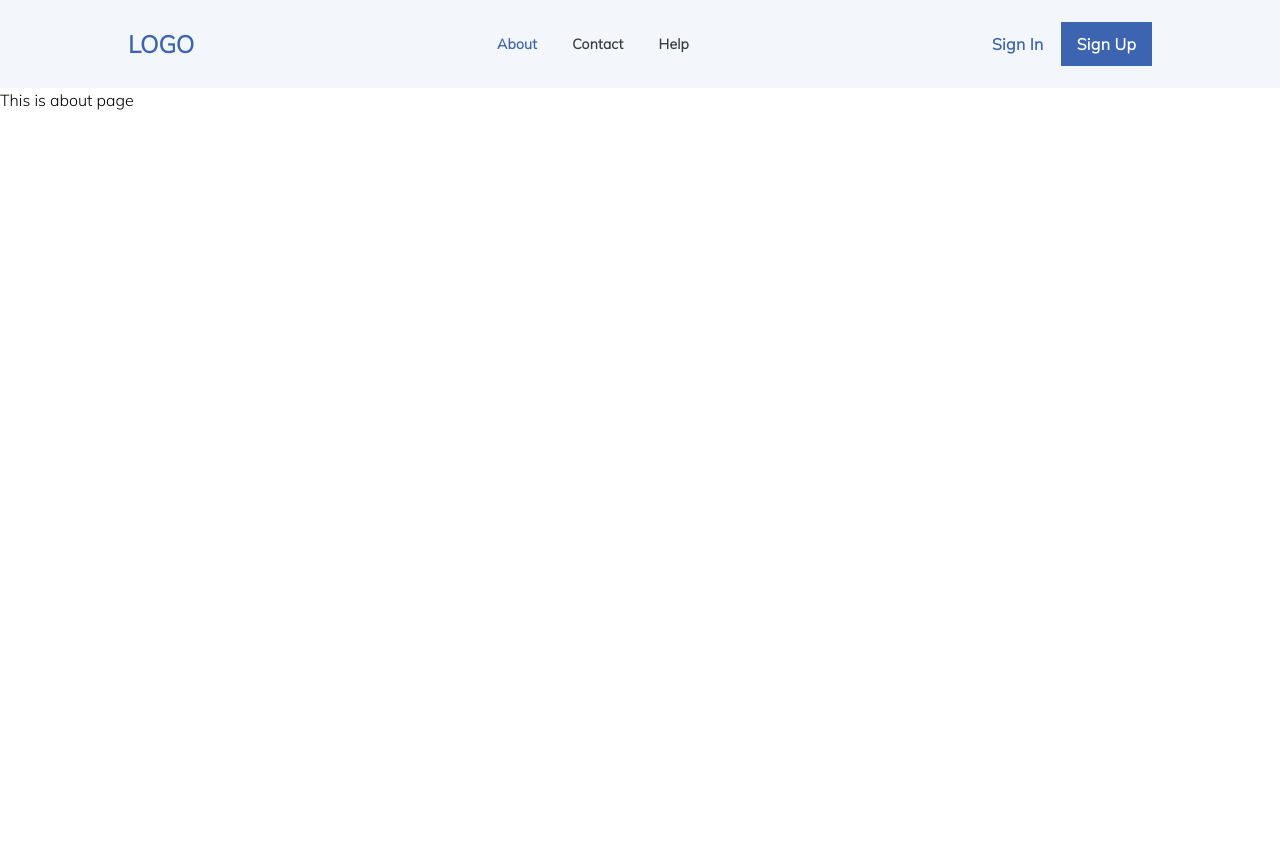
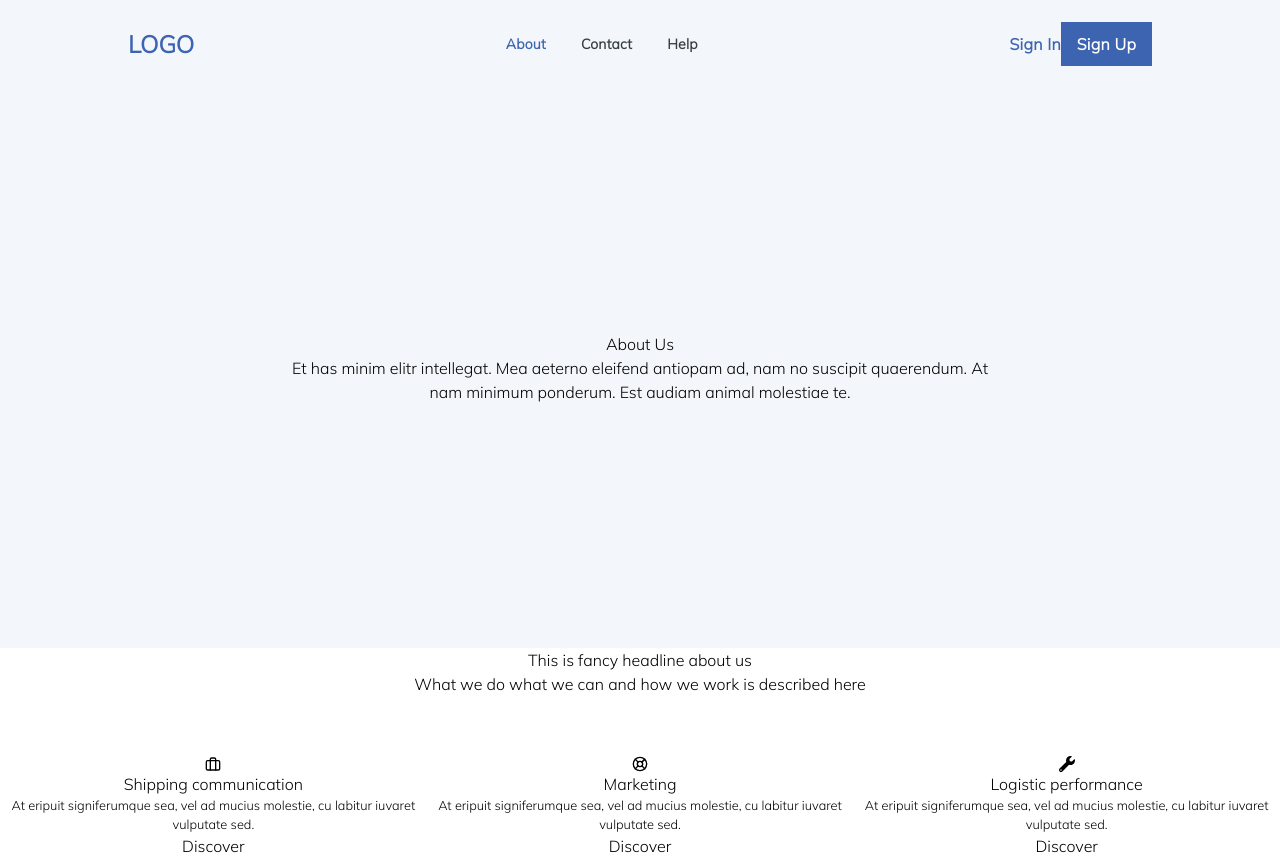
Before and after one commit to WCS-DLC-Bitcoin-Fake-News/front-end, a React (Create React App) app: page /about in a window 1280 px wide. Before the commit the page ends 800 px from the top, so only its background shows below. Built offline with nearby package versions, Linux system fonts and the light colour scheme.

Commit message:
create About Us page structure

```diff
--- a/package.json
+++ b/package.json
@@ -9,6 +9,7 @@
     "@testing-library/user-event": "^12.1.10",
     "react": "^17.0.2",
     "react-dom": "^17.0.2",
+    "react-icons": "^4.2.0",
     "react-router-dom": "^5.2.0",
     "react-scripts": "4.0.3",
     "web-vitals": "^1.0.1"
--- a/src/pages/About.js
+++ b/src/pages/About.js
@@ -1,4 +1,58 @@
+import { FiBriefcase, FiLifeBuoy } from "react-icons/fi";
+import { FaWrench } from "react-icons/fa";
 const About = () => {
-  return <div>This is about page</div>;
+  return (
+    <div>
+      <div className="h-100 bg-navbarbg flex flex-col items-center justify-center">
+        <h1 className="text-center	text-align: center ">About Us</h1>
+        <p className="w-115 text-center	text-align: center">
+          Et has minim elitr intellegat. Mea aeterno eleifend antiopam ad, nam
+          no suscipit quaerendum. At nam minimum ponderum. Est audiam animal
+          molestiae te.
+        </p>
+      </div>
+      <div className="w-full h-25">
+        <h2 className="text-center	text-align: center">
+          This is fancy headline about us
+        </h2>
+        <p className="text-center	text-align: center">
+          What we do what we can and how we work is described here
+        </p>
+      </div>
+      <div className="w-full h-40 flex flex-row justify-around">
+        <div>
+          <div className="flex flex-col items-center">
+            <FiBriefcase />
+            <h3>Shipping communication</h3>
+            <small className="text-center	text-align: center">
+              At eripuit signiferumque sea, vel ad mucius molestie, cu labitur
+              iuvaret vulputate sed.
+            </small>
+            <a href="_blank">Discover</a>
+
+          </div>
+        </div>
+        <div className="flex flex-col items-center">
+          <FiLifeBuoy />
+          <h3>Marketing</h3>
+          <small className="text-center	text-align: center">
+            At eripuit signiferumque sea, vel ad mucius molestie, cu labitur
+            iuvaret vulputate sed.
+          </small>
+          <a href="_blank">Discover</a>
+
+        </div>
+        <div className="flex flex-col items-center">
+          <FaWrench />
+          <h3>Logistic performance</h3>
+          <small className="text-center	text-align: center">
+            At eripuit signiferumque sea, vel ad mucius molestie, cu labitur
+            iuvaret vulputate sed.
+          </small>
+          <a href="_blank">Discover</a>
+        </div>
+      </div>
+    </div>
+  );
 };
 export default About;
--- a/tailwind.config.js
+++ b/tailwind.config.js
@@ -9,7 +9,11 @@ module.exports = {
       spacing: {
         22: "88px",
         23: "91px",
+        25: "108px",
+        40: "204",
         100: "560px",
+        115: "730px"
+
       },
       letterSpacing: {
         wide: "0.2px",
```
Also changed, not shown: 2 other files (tests, documents, lock files or other folders).
